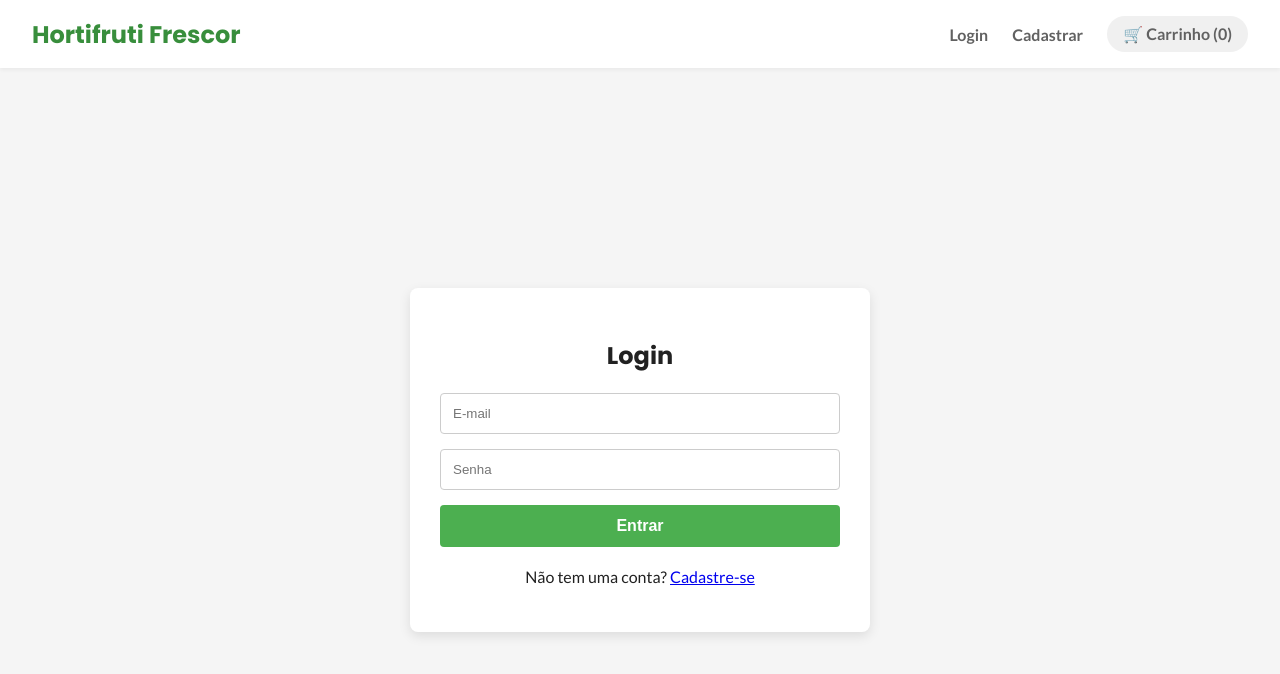
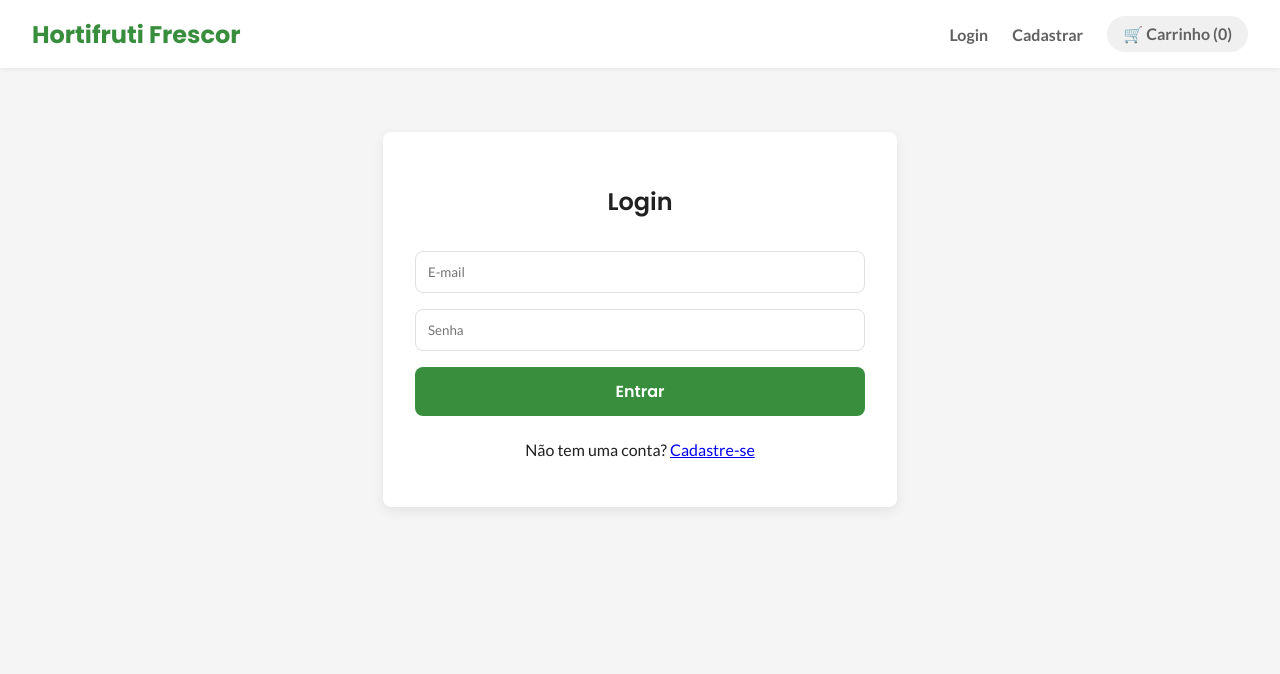
Before and after one commit to ClauM5/hortifruti-pwa, a React (Vite) app in the folder frontend/: page /login in a window 1280 px wide. Shown: the top 674 px of the page. Built offline with nearby package versions, Linux system fonts and the light colour scheme.

Commit message:
Aplica novo sistema de design nos componentes

```diff
--- a/frontend/src/App.css
+++ b/frontend/src/App.css
@@ -1,47 +1,76 @@
-/* Arquivo: frontend/src/App.css (Com o novo Sistema de Design) */
+/* Arquivo: frontend/src/App.css (Com Cards de Produto Refinados) */
 :root {
-  /* Paleta de Cores */
-  --primary-color: #388E3C;       /* Verde escuro para ações principais */
-  --primary-color-light: #4CAF50; /* Verde mais claro para destaques */
-  --accent-color: #FF8F00;        /* Laranja/Âmbar para botões de compra */
-  --accent-color-hover: #FFB300;  /* Laranja mais claro para hover */
+  /* ... (As variáveis que já definimos continuam aqui) ... */
+  --primary-color: #388E3C; --primary-color-light: #4CAF50; --accent-color: #FF8F00; --accent-color-hover: #FFB300; --text-color-dark: #212121; --text-color-light: #616161; --bg-color: #f5f5f5; --card-bg: #ffffff; --border-color: #e0e0e0; --status-success: #28a745; --status-error: #d32f2f; --status-info: #0288d1; --status-warning: #f57c00; --font-body: 'Lato', sans-serif; --font-headings: 'Poppins', sans-serif; --border-radius: 8px; --shadow-sm: 0 2px 4px rgba(0,0,0,0.05); --shadow-md: 0 4px 12px rgba(0,0,0,0.08);
+}
+body { margin: 0; font-family: var(--font-body); background-color: var(--bg-color); color: var(--text-color-dark); }
+h1, h2, h3, h4, h5, h6 { font-family: var(--font-headings); color: var(--text-color-dark); }
+.error-message { color: var(--status-error); font-weight: bold; text-align: center; margin: 1rem 0; }
 
-  --text-color-dark: #212121;     /* Quase preto para textos principais */
-  --text-color-light: #616161;    /* Cinza para textos secundários */
-  --bg-color: #f5f5f5;            /* Fundo principal bem claro */
-  --card-bg: #ffffff;             /* Fundo dos cards */
-  --border-color: #e0e0e0;        /* Cor das bordas */
-
-  --status-success: #28a745;
-  --status-error: #d32f2f;
-  --status-info: #0288d1;
-  --status-warning: #f57c00;
-
-  /* Tipografia */
-  --font-body: 'Lato', sans-serif;
-  --font-headings: 'Poppins', sans-serif;
-
-  /* UI */
-  --border-radius: 8px;
-  --shadow-sm: 0 2px 4px rgba(0,0,0,0.05);
-  --shadow-md: 0 4px 12px rgba(0,0,0,0.08);
+/* REFINAMENTO DO CARD DE PRODUTO */
+.product-grid {
+  display: grid;
+  grid-template-columns: repeat(auto-fill, minmax(250px, 1fr));
+  gap: 1.5rem;
 }
-
-body {
-  margin: 0;
-  font-family: var(--font-body);
-  background-color: var(--bg-color);
+.product-card {
+  background: var(--card-bg);
+  border-radius: var(--border-radius);
+  box-shadow: var(--shadow-md);
+  overflow: hidden;
+  transition: transform 0.2s ease-in-out, box-shadow 0.2s ease-in-out;
+  display: flex;
+  flex-direction: column;
+  position: relative;
+}
+.product-card:hover {
+  transform: translateY(-5px);
+  box-shadow: 0 8px 20px rgba(0,0,0,0.1);
+}
+.product-image {
+  width: 100%;
+  height: 200px;
+  object-fit: cover;
+}
+.card-content {
+  padding: 1rem;
+  display: flex;
+  flex-direction: column;
+  flex-grow: 1;
+}
+.product-name {
+  font-family: var(--font-headings);
+  font-weight: 600;
+  font-size: 1.1rem;
+  margin: 0 0 10px 0;
+  flex-grow: 1;
+}
+.product-price {
+  font-size: 1.2rem;
+  font-weight: 700;
   color: var(--text-color-dark);
+  margin: 0 0 15px 0;
 }
-
-h1, h2, h3, h4, h5, h6 {
+.add-to-cart-button {
+  background-color: var(--accent-color);
+  color: white;
+  border: none;
+  border-radius: var(--border-radius);
+  padding: 14px;
+  cursor: pointer;
   font-family: var(--font-headings);
-  color: var(--text-color-dark);
+  font-size: 1rem;
+  font-weight: 600;
+  width: 100%;
+  transition: background-color 0.3s ease;
 }
-
-.error-message {
-  color: var(--status-error);
-  font-weight: bold;
-  text-align: center;
-  margin: 1rem 0;
+.add-to-cart-button:hover:not(:disabled) {
+  background-color: var(--accent-color-hover);
 }
+.add-to-cart-button:disabled {
+  cursor: not-allowed;
+  opacity: 0.7;
+}
+.add-to-cart-button.added {
+  background-color: var(--status-success);
+}
--- a/frontend/src/pages/AuthPages.css
+++ b/frontend/src/pages/AuthPages.css
@@ -1,42 +1,26 @@
 /* Arquivo: frontend/src/pages/AuthPages.css */
-.auth-container { display: flex; justify-content: center; align-items: center; padding: 40px; min-height: 80vh; }
-.auth-form { width: 100%; max-width: 400px; padding: 30px; background: #fff; border-radius: 8px; box-shadow: 0 4px 12px rgba(0,0,0,0.1); text-align: center; }
-.auth-form h2 { margin-bottom: 20px; }
-.auth-form input { width: 100%; padding: 12px; margin-bottom: 15px; border: 1px solid #ccc; border-radius: 4px; box-sizing: border-box; }
-.auth-form button { width: 100%; padding: 12px; background-color: #4CAF50; color: white; border: none; border-radius: 4px; cursor: pointer; font-size: 1rem; font-weight: bold; }
-.auth-form p { margin-top: 20px; }
-.account-page { width: 100%; max-width: 800px; padding: 30px; background: #fff; border-radius: 8px; box-shadow: 0 4px 12px rgba(0,0,0,0.1); }
-.account-header { display: flex; justify-content: space-between; align-items: center; border-bottom: 1px solid #eee; padding-bottom: 15px; margin-bottom: 15px; }
+.auth-container { display: flex; justify-content: center; align-items: flex-start; padding: 2rem 1rem; min-height: 80vh; }
+.auth-form, .account-page { width: 100%; max-width: 450px; padding: 2rem; background: var(--card-bg); border-radius: var(--border-radius); box-shadow: var(--shadow-md); text-align: center; }
+.auth-form h2, .account-page h2 { font-weight: 600; margin-bottom: 2rem; }
+.auth-form input { width: 100%; padding: 12px; margin-bottom: 1rem; border: 1px solid var(--border-color); border-radius: var(--border-radius); box-sizing: border-box; font-family: var(--font-body); }
+.auth-form button { width: 100%; padding: 12px; background-color: var(--primary-color); color: white; border: none; border-radius: var(--border-radius); cursor: pointer; font-size: 1rem; font-weight: 600; font-family: var(--font-headings); }
+.auth-form p { margin-top: 1.5rem; }
+.account-page { max-width: 800px; text-align: left; }
+.account-header { display: flex; justify-content: space-between; align-items: center; border-bottom: 1px solid var(--border-color); padding-bottom: 1rem; margin-bottom: 1rem; }
 .account-header h2 { margin: 0; }
-.logout-button { background: #f44336; color: white; border: none; padding: 8px 12px; border-radius: 4px; cursor: pointer; }
-.account-links { display: flex; flex-direction: column; gap: 1rem; margin-bottom: 30px; padding-bottom: 20px; border-bottom: 1px solid #eee; }
-.account-link-box { display: block; background-color: #f9f9f9; padding: 15px; border-radius: 8px; text-decoration: none; color: #333; font-weight: bold; text-align: center; transition: background-color 0.2s; }
-.account-link-box:hover { background-color: #f0f0f0; }
-.order-history { margin-top: 30px; text-align: left; }
-.order-summary-card { border: 1px solid #ddd; border-radius: 8px; padding: 15px; margin-bottom: 15px; }
-.order-summary-header { display: flex; justify-content: space-between; align-items: center; }
-.order-summary-body { padding: 15px 0; }
-.order-summary-actions { display: flex; justify-content: flex-end; align-items: center; gap: 10px; padding-top: 15px; border-top: 1px solid #f0f0f0; }
+.logout-button { background: var(--status-error); color: white; border: none; padding: 8px 12px; border-radius: var(--border-radius); cursor: pointer; font-family: var(--font-headings); font-weight: 600; }
+.account-links { display: grid; grid-template-columns: 1fr; gap: 1rem; margin: 2rem 0; }
+.account-link-box { display: block; background-color: var(--bg-color); padding: 15px; border-radius: var(--border-radius); text-decoration: none; color: var(--text-color-dark); font-weight: 600; text-align: center; transition: background-color 0.2s; border: 1px solid var(--border-color); }
+.account-link-box:hover { background-color: #e8e8e8; }
+.notification-button { background-color: var(--status-info); color: white; border: none; width: 100%; cursor: pointer; font-family: var(--font-body); }
+.order-history { margin-top: 2rem; }
+.order-summary-card { border: 1px solid var(--border-color); border-radius: var(--border-radius); padding: 1rem; margin-bottom: 1rem; }
+.order-summary-header { display: flex; justify-content: space-between; align-items: center; flex-wrap: wrap; gap: 0.5rem; }
+.order-summary-body { padding: 1rem 0; }
+.order-summary-actions { display: flex; justify-content: flex-end; align-items: center; gap: 10px; padding-top: 1rem; border-top: 1px solid #f0f0f0; }
 .status { padding: 4px 10px; border-radius: 12px; font-size: 0.8rem; font-weight: bold; color: white; text-transform: capitalize; }
-.status-recebido { background-color: #2196F3; }
-.status-em-preparo { background-color: #ff9800; }
-.status-saiu-para-entrega { background-color: #795548; }
-.status-entregue { background-color: #4CAF50; }
-.status-cancelado { background-color: #f44336; }
-/* >> NOVO ESTILO DE STATUS << */
-.status-pronto-para-retirada { background-color: #9c27b0; } /* Roxo */
-.details-button, .reorder-button { border: none; padding: 8px 12px; border-radius: 4px; cursor: pointer; font-weight: bold; font-size: 0.9rem; transition: background-color 0.2s, opacity 0.2s; }
-.details-button { background-color: #007bff; color: white; }
-.details-button:hover { background-color: #0056b3; }
-.reorder-button { background-color: #ff9800; color: white; }
-.reorder-button:hover { background-color: #f57c00; }
-.notification-button {
-    background-color: #007bff;
-    color: white;
-    border: none;
-    width: 100%;
-    cursor: pointer;
-}
-.notification-button:hover {
-    background-color: #0056b3;
-}
+.status-recebido { background-color: var(--status-info); } .status-em-preparo { background-color: var(--status-warning); } .status-saiu-para-entrega { background-color: #795548; } .status-entregue { background-color: var(--status-success); } .status-cancelado { background-color: var(--status-error); } .status-pronto-para-retirada { background-color: #9c27b0; }
+.details-button, .reorder-button { border: none; padding: 8px 12px; border-radius: var(--border-radius); cursor: pointer; font-weight: 600; font-size: 0.9rem; transition: all 0.2s; }
+.details-button { background-color: var(--text-color-light); color: white; }
+.reorder-button { background-color: var(--accent-color); color: white; }
+@media (min-width: 600px) { .account-links { grid-template-columns: repeat(3, 1fr); } }
```
Also changed, not shown: frontend/src/pages/CheckoutPage.css (+16 -29 lines).
